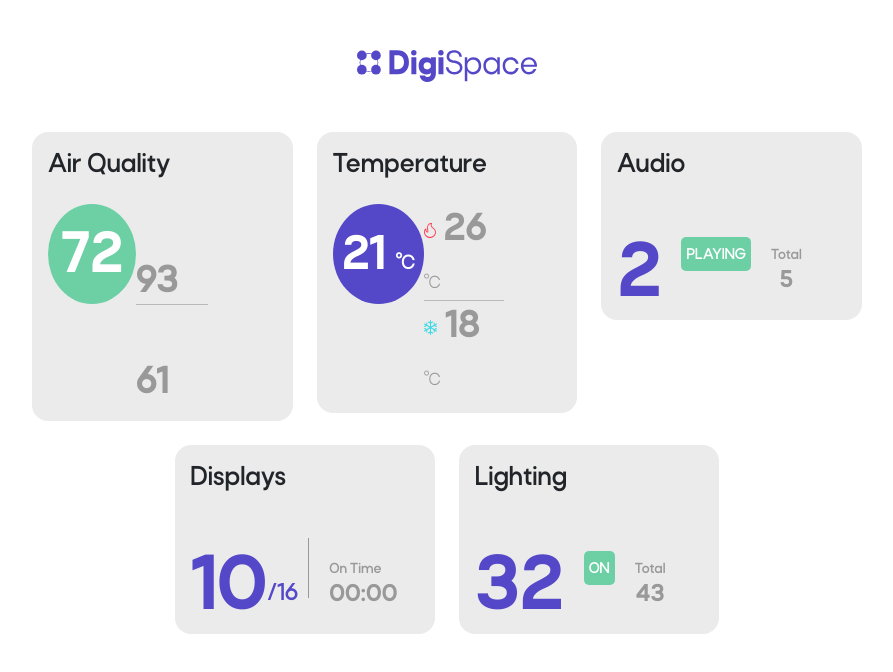
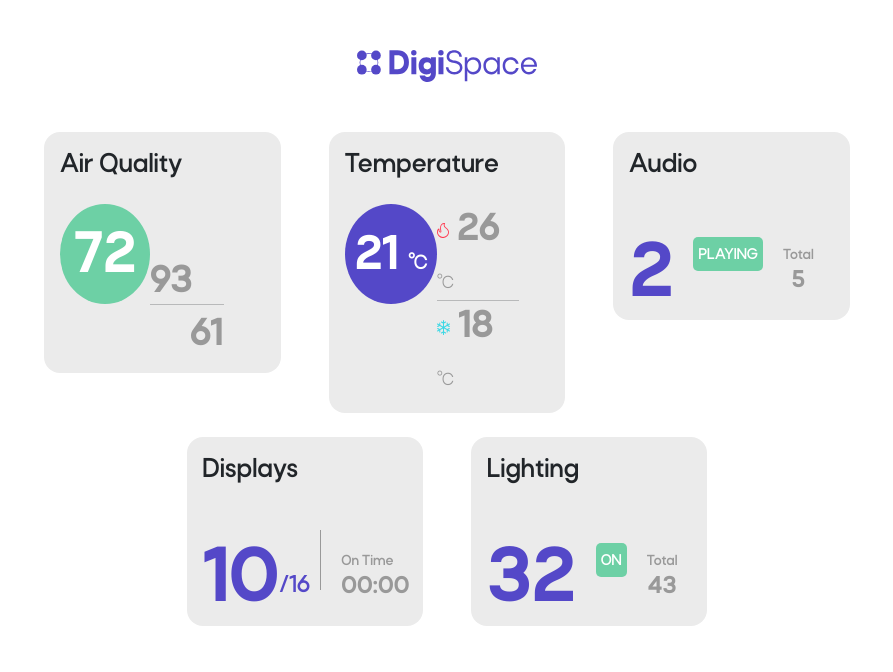
Before and after one commit to ManiKandanSakra/avmTask, a React (Create React App) app: page / in a window 1280 px wide. Shown: the top 672 px of the page, without its empty margins (193-1086 px from the left). Built offline with nearby package versions, Linux system fonts and the light colour scheme; some icons are missing; the HTML template or start-up script is replaced by a standard one.

Commit message:
avmTask completed

```diff
--- a/src/App.css
+++ b/src/App.css
@@ -34,50 +34,6 @@
 
 }
 
-
-
-/*.App {
-  text-align: center;
-}
-
-.App-logo {
-  height: 40vmin;
-  pointer-events: none;
-}*/
-/*
-@media (prefers-reduced-motion: no-preference) {
-  .App-logo {
-    animation: App-logo-spin infinite 20s linear;
-  }
-} */
-
-/*.App-header {
-  background-color: #282c34;
-  min-height: 100vh;
-  display: flex;
-  flex-direction: column;
-  align-items: center;
-  justify-content: center;
-  font-size: calc(10px + 2vmin);
-  color: white;
-}
-
-.App-link {
-  color: #61dafb;
-}
-
-@keyframes App-logo-spin {
-  from {
-    transform: rotate(0deg);
-  }
-  to {
-    transform: rotate(360deg);
-  }
-}*/
-
-/* body{
-  background-color: gray;
-} */
 
 .header{
   text-align: center;
@@ -146,7 +102,7 @@
 }
 .airContent{
 /*  display: black;*/
-  max-width: 70%;
+  max-width: 80%;
 }
 
 /* .airQualityContent{
@@ -185,7 +141,7 @@ hr {
 
 .tempContent{
 /*  display: black;*/
-  max-width: 75%;
+  max-width: 85%;
 }
 
 
--- a/src/components/AirQuality.js
+++ b/src/components/AirQuality.js
@@ -7,6 +7,7 @@ import FeatherIcon from 'feather-icons-react';
 export default class AirQuality extends React.Component {
     render() {
         return (
+            <Container>
             <Card className='card-first'>
                 <Card.Body className='card-body'>
                     <Card.Title className='card-name'>Air Quality</Card.Title>
@@ -21,6 +22,7 @@ export default class AirQuality extends React.Component {
                     </div>
                 </Card.Body>
             </Card>
+            </Container>
         )
     }
 }
--- a/src/components/Audio.js
+++ b/src/components/Audio.js
@@ -4,6 +4,7 @@ import {Container ,Card} from 'react-bootstrap';
 export default class Audio extends React.Component {
     render() {
         return (
+            <Container>
             <Card className='card-first'>
                 <Card.Body  className='card-body'>
                     <Card.Title className='card-name'>Audio</Card.Title>
@@ -15,6 +16,7 @@ export default class Audio extends React.Component {
                     </div>
                 </Card.Body>
             </Card>
+            </Container>
         )
     }
 }
--- a/src/components/Displays.js
+++ b/src/components/Displays.js
@@ -6,6 +6,7 @@ import {Container ,Card} from 'react-bootstrap';
 export default class Displays extends React.Component {
     render() {
         return (
+            <Container>
             <Card className='card-first'>
                 <Card.Body  className='card-body'>
                     <Card.Title className='card-name'>Displays</Card.Title>
@@ -18,6 +19,7 @@ export default class Displays extends React.Component {
                     </div>
                 </Card.Body>
             </Card>
+            </Container>
         )
     }
 }
--- a/src/components/Lighting.js
+++ b/src/components/Lighting.js
@@ -6,6 +6,7 @@ import { Container, Card } from 'react-bootstrap';
 export default class Lighting extends React.Component {
     render() {
         return (
+            <Container>
              <Card className='card-first'>
                 <Card.Body  className='card-body'>
                     <Card.Title className='card-name'>Lighting</Card.Title>
@@ -17,6 +18,7 @@ export default class Lighting extends React.Component {
                     </div>
                 </Card.Body>
             </Card>
+            </Container>
         )
     }
 }
--- a/src/components/Temperature.js
+++ b/src/components/Temperature.js
@@ -1,12 +1,12 @@
 import * as React from 'react'
 import {Container ,Card} from 'react-bootstrap';
-import FeatherIcon from 'feather-icons-react';
 import fire from '../fire.svg';
 import snowflake from '../snowflake.svg';
 
 export default class Temperature extends React.Component {
     render() {
         return (
+             <Container>
                     <Card className='card-first'>
                         <Card.Body className='card-body'>
                             <Card.Title className='card-name'>Temperature</Card.Title>
@@ -18,6 +18,7 @@ export default class Temperature extends React.Component {
                             </div>
                         </Card.Body>
                     </Card>
+            </Container>
         )
     }
 }
```
Also changed, not shown: 1 other file (tests, documents, lock files or other folders). Lines whose indentation alone changed are shown as unchanged.
